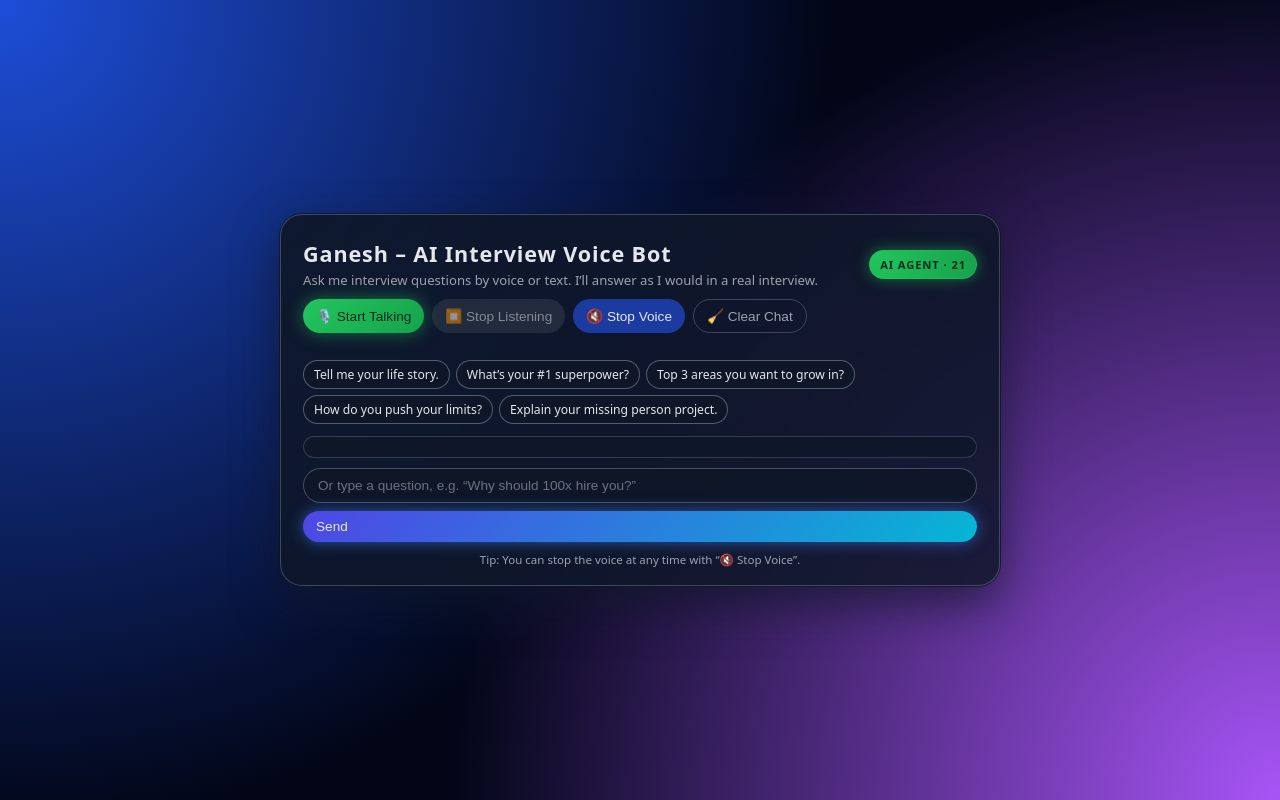
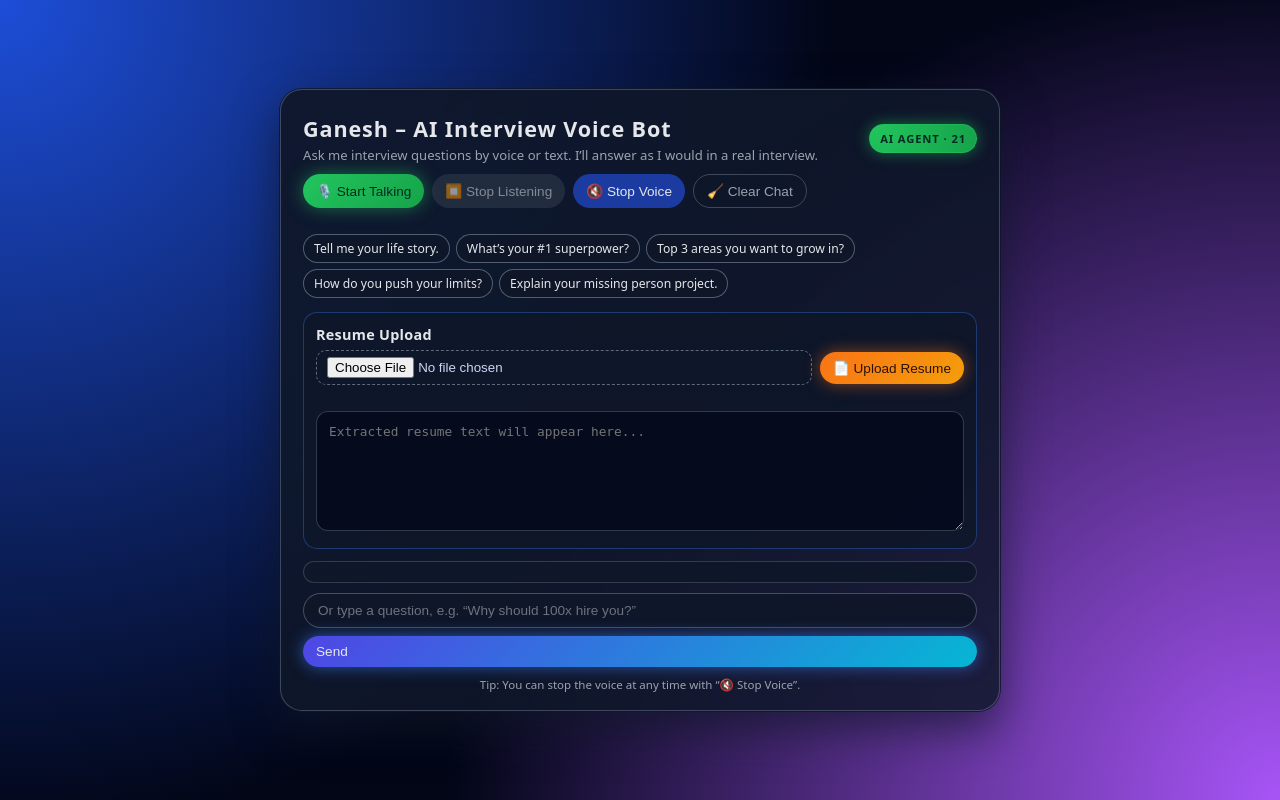
Before and after one commit to ganeshkute18/ganesh-voice-interview-bot, a Flask app: page / in a window 1280 px wide. Run offline with Flask 3, Linux system fonts and the light colour scheme.

Commit message:
Add resume upload UI

```diff
--- a/templates/index.html
+++ b/templates/index.html
@@ -122,6 +122,57 @@
       flex-wrap: wrap;
       gap: 6px;
     }
+    .resume-card {
+      margin-top: 14px;
+      padding: 12px;
+      border-radius: 14px;
+      border: 1px solid rgba(59,130,246,0.35);
+      background: rgba(15,23,42,0.85);
+    }
+    .resume-card h2 {
+      margin: 0 0 6px;
+      font-size: 0.9rem;
+      letter-spacing: 0.02em;
+    }
+    .resume-actions {
+      display: flex;
+      flex-wrap: wrap;
+      gap: 8px;
+      align-items: center;
+    }
+    #resumeInput {
+      flex: 1;
+      min-width: 180px;
+      color: #cbd5f5;
+      background: rgba(15,23,42,0.95);
+      border: 1px dashed rgba(148,163,184,0.6);
+      border-radius: 10px;
+      padding: 6px 10px;
+    }
+    #uploadBtn {
+      background: linear-gradient(135deg, #f97316, #f59e0b);
+      color: #2a1200;
+      box-shadow: 0 0 16px rgba(249,115,22,0.5);
+    }
+    #resumeStatus {
+      min-height: 1em;
+      margin-top: 6px;
+      font-size: 0.75rem;
+      color: #fbbf24;
+    }
+    #resumeOutput {
+      margin-top: 8px;
+      width: 100%;
+      min-height: 120px;
+      border-radius: 12px;
+      border: 1px solid rgba(55,65,81,0.9);
+      padding: 10px 12px;
+      background: rgba(2,6,23,0.65);
+      color: #e2e8f0;
+      font-size: 0.8rem;
+      line-height: 1.5;
+      resize: vertical;
+    }
     .chip {
       padding: 5px 10px;
       border-radius: 999px;
@@ -235,6 +286,16 @@
       <div class="chip">Explain your missing person project.</div>
     </div>
 
+    <div class="resume-card">
+      <h2>Resume Upload</h2>
+      <div class="resume-actions">
+        <input id="resumeInput" type="file" accept=".pdf,.docx" />
+        <button id="uploadBtn">📄 Upload Resume</button>
+      </div>
+      <div id="resumeStatus"></div>
+      <textarea id="resumeOutput" placeholder="Extracted resume text will appear here..." readonly></textarea>
+    </div>
+
     <div id="chat"></div>
 
     <input id="typedInput" placeholder="Or type a question, e.g. “Why should 100x hire you?”" />
@@ -255,6 +316,10 @@
     const typedInput = document.getElementById("typedInput");
     const sendBtn = document.getElementById("sendBtn");
     const chips = document.querySelectorAll(".chip");
+    const resumeInput = document.getElementById("resumeInput");
+    const uploadBtn = document.getElementById("uploadBtn");
+    const resumeStatus = document.getElementById("resumeStatus");
+    const resumeOutput = document.getElementById("resumeOutput");
 
     let recognition;
     let recognizing = false;
@@ -384,6 +449,36 @@
       }
     }
 
+    async function uploadResume() {
+      const file = resumeInput.files[0];
+      if (!file) {
+        resumeStatus.textContent = "Please choose a PDF or DOCX file.";
+        return;
+      }
+      resumeStatus.textContent = "Uploading and extracting...";
+      resumeOutput.value = "";
+
+      const formData = new FormData();
+      formData.append("file", file);
+
+      try {
+        const res = await fetch("/upload_resume", {
+          method: "POST",
+          body: formData,
+        });
+        const data = await res.json();
+        if (!res.ok) {
+          resumeStatus.textContent = data.error || "Upload failed.";
+          return;
+        }
+        resumeStatus.textContent = `Uploaded ${data.filename}.`;
+        resumeOutput.value = data.text || "";
+      } catch (err) {
+        console.error(err);
+        resumeStatus.textContent = "Network error while uploading.";
+      }
+    }
+
     // ---- Event listeners ----
     recordBtn.addEventListener("click", () => {
       if (!recognition) return;
@@ -431,6 +526,8 @@
       });
     });
 
+    uploadBtn.addEventListener("click", uploadResume);
+
     setupRecognition();
   </script>
 </body>
```
